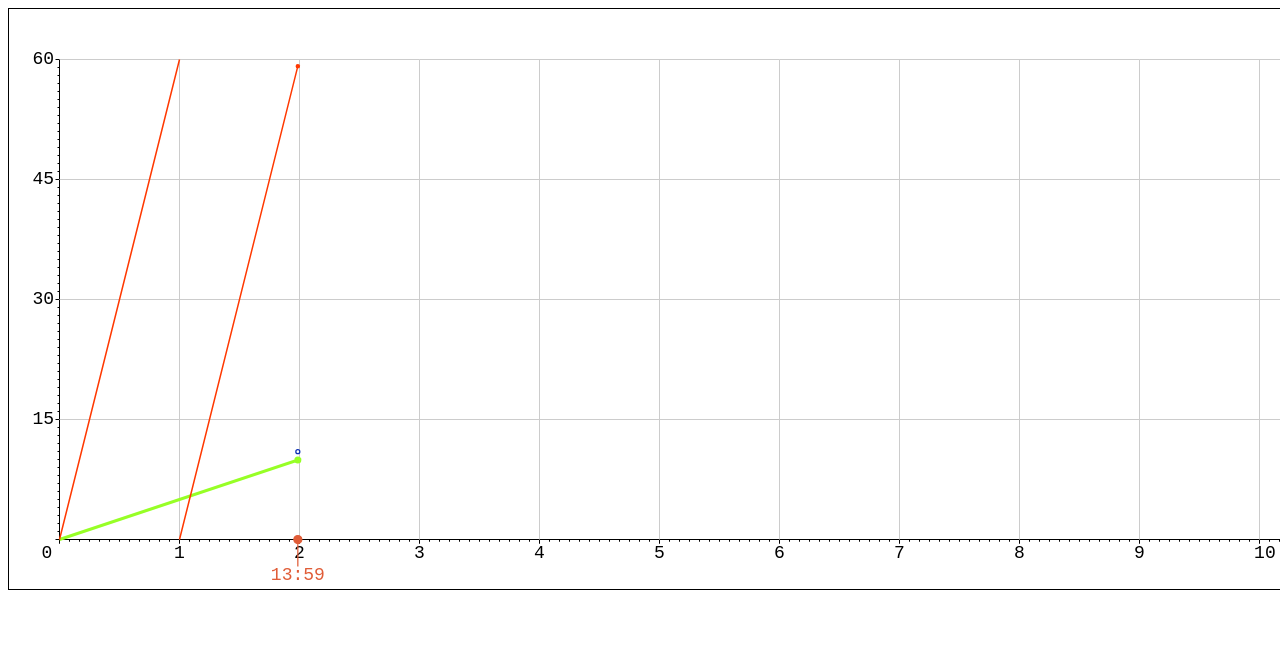
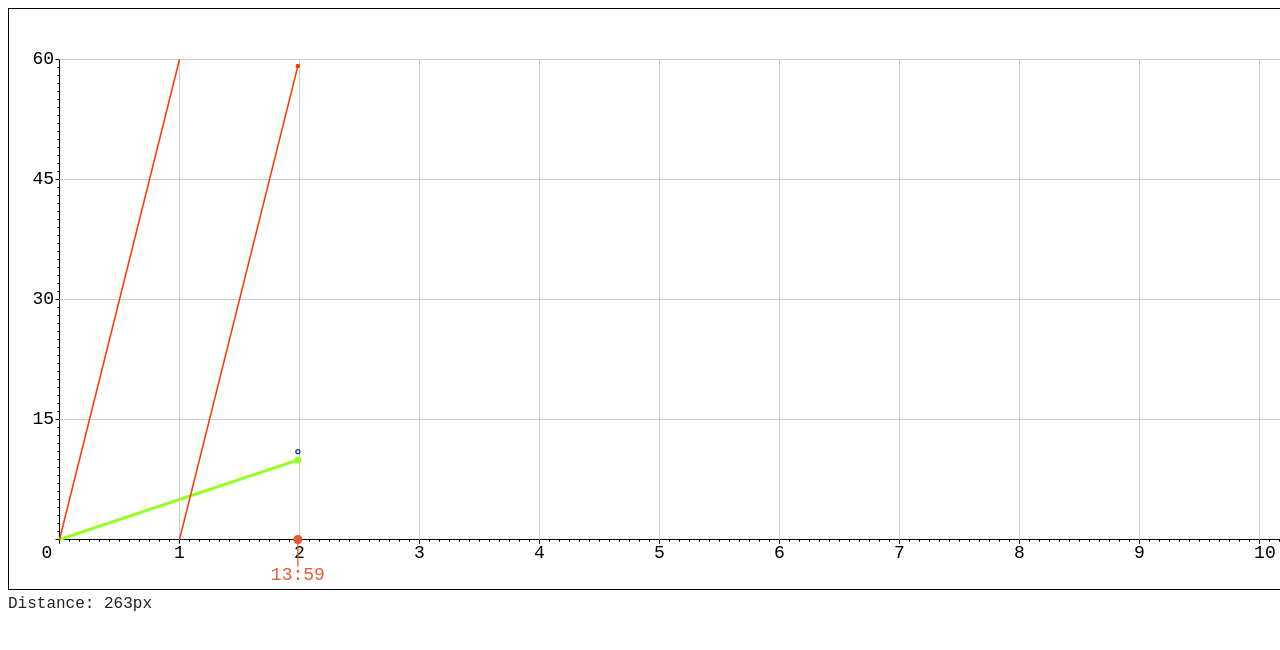
Before and after one commit to datennutzung/graph_clock, a plain HTML site: page index.html in a window 1280 px wide. Shown: the top 650 px of the page. Drawn offline with Linux system fonts and the light colour scheme.

Commit message:
fixed a bug where graph would overflow at 12-01 o'clock. added distance measuring

```diff
--- a/index.html
+++ b/index.html
@@ -10,6 +10,8 @@
     </head>
     <body>
         <canvas id="graphClockCanvas" width="100" height="100" style="border:1px solid #000000;"></canvas>
+        <br>
+        <label id="distanceLabel"></label>
         <script type="text/javascript" src="./script.js"></script>
     </body>
 </html>
--- a/script.js
+++ b/script.js
@@ -1,6 +1,7 @@
 // global variables
 var canvas;
 var label;
+
 var intervar;
 var context;
 
@@ -40,8 +41,10 @@ _init();
 function _init() {
     s.coord_height = s.gridpx*4;
     s.coord_width = s.gridpx*12;
+
     canvas = document.getElementById("graphClockCanvas");
-    label = document.getElementById("frameTimeLabel");
+    label = document.getElementById("distanceLabel");
+
     canvas.width = s.coord_width + s.edge * 2;
     canvas.height = s.coord_height + s.edge * 2;
     context = canvas.getContext("2d");
@@ -71,11 +74,11 @@ function drawOnce() {
 
 function drawGraphClockCanvas() {
     let time = new Date();                                                      // get current time
-    let hours = time.getHours()>12?time.getHours()-12:time.getHours();          // get hours in 12h format
+    let hours = time.getHours()>=12?time.getHours()-12:time.getHours();         // get hours in 12h format
     let minutes = time.getMinutes();
     let seconds = time.getSeconds();
     let milliseconds = time.getMilliseconds();
-    let timeX = hours+(minutes/60)+(seconds/3600);                              // the time's x-value on the grid
+    let timeX = hours+(minutes/60)+(seconds/3600)+(milliseconds/3600000);     // the time's x-value on the grid
     let ctx = context;
     ctx.clearRect(0, 0, canvas.width, canvas.height);                           // reset before drawing again
     ctx.lineWidth = s.normalLineWidth;
@@ -84,8 +87,9 @@ function drawGraphClockCanvas() {
     drawGrid(ctx);                                                              // draw grid
     drawTimeDot(timeX, time, ctx);                                                    // draw the time dot
     drawHourLine(timeX, ctx);                                                   // draw the hour line
-    drawMinuteLines(timeX, hours, minutes, seconds, ctx);                       // draw the minute lines
-    drawSecondDot(timeX, seconds, milliseconds, ctx);                          // draw the second dots
+    drawMinuteLines(timeX, hours, minutes, seconds, milliseconds, ctx);         // draw the minute lines
+    drawSecondDot(timeX, seconds, milliseconds, ctx);                           // draw the second dots
+    checkAlignment(timeX, minutes, seconds, milliseconds)
 }
 
 function drawCoordinateSystem(ctx) {
@@ -173,11 +177,11 @@ function drawHourLine(timeX, ctx) {
     ctx.stroke();
 }
 
-function drawMinuteLines(timeX, hours, minutes, seconds, ctx) {
+function drawMinuteLines(timeX, hours, minutes, seconds, milliseconds, ctx) {
     ctx.beginPath();
     ctx.strokeStyle = s.minuteLinesColour;                                      // set strokestyle of minute lines
     ctx.lineWidth = s.minuteLineWidth;
-    let timeY = minutes/15+seconds/900;                                         // the y-pos of last minute line
+    let timeY = minutes/15+seconds/900+milliseconds/900000;                     // the y-pos of last minute line
     for (let i = 0; i < hours; i++) {                                           // draw the old minute lines
         ctx.moveTo(x(i), y(0));
         ctx.lineTo(x(i+1), y(4));
@@ -196,3 +200,14 @@ function drawSecondDot(timeX, seconds, milliseconds, ctx) {
     ctx.arc(x(timeX), y(timeY), s.secondDotRadius, 0, 2*Math.PI);               // draw the second dot
     ctx.stroke();
 }
+
+function checkAlignment(timeX, minutes, seconds, milliseconds) {
+    let hourY = y(timeX/3);
+    let minuteY = y(minutes/15+seconds/900+milliseconds/900000);
+    let secondY = y(seconds/15+milliseconds/15000);
+    let d_hm = Math.round(Math.abs(hourY-minuteY));
+    let d_ms = Math.round(Math.abs(minuteY-secondY));
+    let d_hs = Math.round(Math.abs(hourY-secondY));
+    let d_all = Math.round((d_hm+d_ms+d_hs)/3);
+    label.innerText = "Distance: "+d_all+"px";
+}
```
